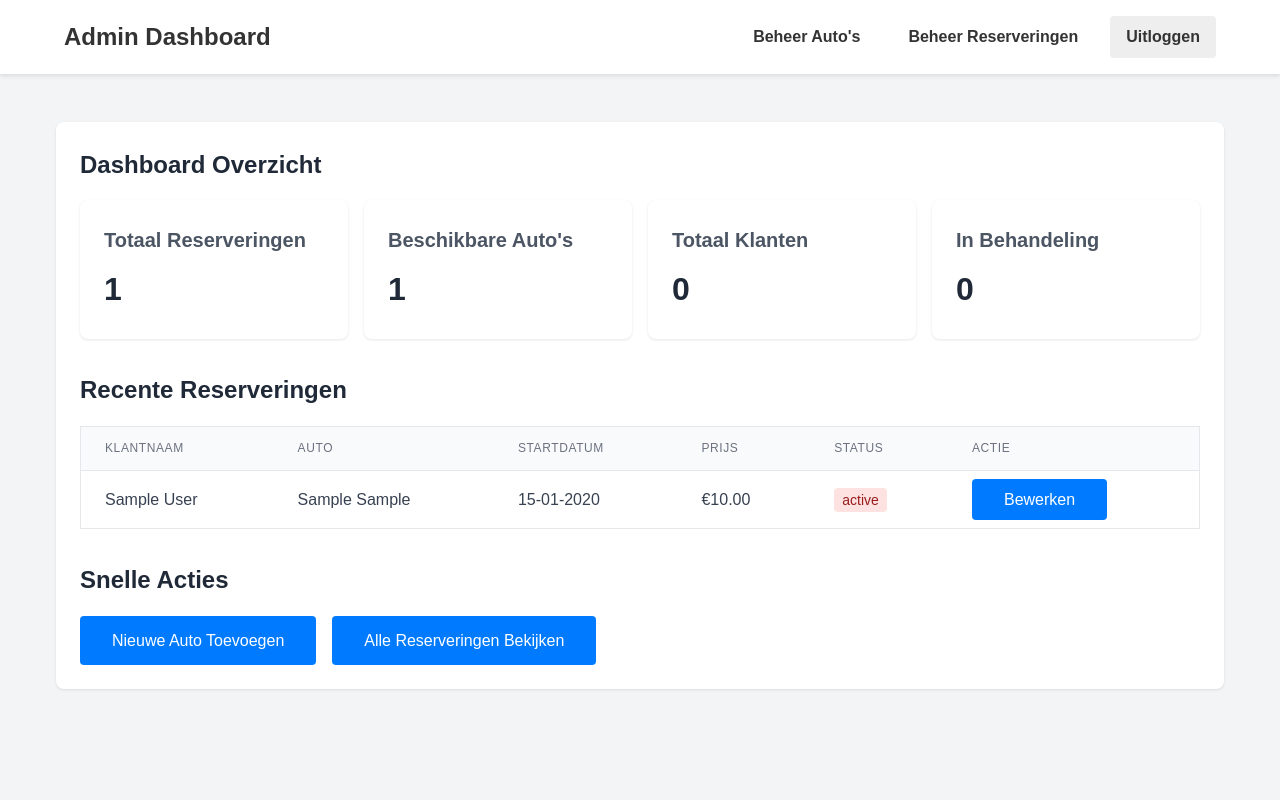
After one commit to trueeman/Project_Autoverhuur, a PHP site: page /admin/dashboard.php in a window 1280 px wide. The commit adds this page. Run offline with PHP 8.4, Linux system fonts and the light colour scheme; the visitor is signed in with stand-in values (Sample User, id 1); tables that the repository leaves empty or names only in its code hold one stand-in row (values such as "Sample post").

Commit message:
Admin dashboard start

```diff
--- /dev/null
+++ b/Code/admin/dashboard.php
@@ -0,0 +1,151 @@
+<?php
+session_start();
+
+// Check if user is logged in and is admin
+if (!isset($_SESSION['user_id']) || $_SESSION['role_id'] != 1) {
+    header("Location: ../login.php");
+    exit();
+}
+
+$host = 'localhost';
+$db   = 'autoverhuur';
+$user = 'root';
+$pass = "";
+$charset = 'utf8mb4';
+
+$dsn = "mysql:host=$host;dbname=$db;charset=$charset";
+$options = [
+    PDO::ATTR_ERRMODE            => PDO::ERRMODE_EXCEPTION,
+    PDO::ATTR_DEFAULT_FETCH_MODE => PDO::FETCH_ASSOC,
+    PDO::ATTR_EMULATE_PREPARES   => false,
+];
+
+try {
+    $pdo = new PDO($dsn, $user, $pass, $options);
+
+    // Fetch summary statistics
+    $stats = $pdo->query("
+        SELECT
+            (SELECT COUNT(*) FROM rentals) as total_rentals,
+            (SELECT COUNT(*) FROM cars) as total_cars,
+            (SELECT COUNT(*) FROM users WHERE role_id != 1) as total_customers,
+            (SELECT COUNT(*) FROM rentals WHERE status_id =
+                (SELECT status_id FROM rental_statuses WHERE status_name = 'In behandeling')
+            ) as pending_rentals
+    ")->fetch();
+
+    // Fetch recent rentals
+    $recentRentals = $pdo->query("
+        SELECT
+            r.rental_id,
+            CONCAT(u.first_name, ' ', u.last_name) as customer_name,
+            c.make,
+            c.model,
+            r.start_date,
+            r.total_price,
+            rs.status_name
+        FROM rentals r
+        JOIN users u ON r.user_id = u.user_id
+        JOIN cars c ON r.car_id = c.car_id
+        JOIN rental_statuses rs ON r.status_id = rs.status_id
+        ORDER BY r.rental_id DESC
+        LIMIT 5
+    ")->fetchAll();
+
+} catch (\PDOException $e) {
+    throw new \PDOException($e->getMessage(), (int)$e->getCode());
+}
+?>
+
+<!DOCTYPE html>
+<html lang="nl">
+<head>
+    <meta charset="UTF-8">
+    <meta name="viewport" content="width=device-width, initial-scale=1.0">
+    <link rel="stylesheet" href="../styles.css">
+    <title>Admin Dashboard</title>
+</head>
+<body class="bg-gray-100">
+    <nav class="nav-bar">
+        <div class="container">
+            <h1>Admin Dashboard</h1>
+            <div class="nav-links">
+                <a href="../Adminweergave.php" class="nav-link">Beheer Auto's</a>
+                <a href="../Adminreserveringweergave.php" class="nav-link">Beheer Reserveringen</a>
+                <a href="../logout.php" class="nav-link login">Uitloggen</a>
+            </div>
+        </div>
+    </nav>
+
+    <main class="main-container">
+        <!-- Statistics Cards -->
+        <div class="content-container">
+            <h2>Dashboard Overzicht</h2>
+            <div style="display: grid; grid-template-columns: repeat(auto-fit, minmax(250px, 1fr)); gap: 1rem; margin-bottom: 2rem;">
+                <div style="background: white; padding: 1.5rem; border-radius: 0.5rem; box-shadow: 0 1px 3px rgba(0,0,0,0.1);">
+                    <h3 style="font-size: 1.25rem; color: #4b5563; margin-bottom: 0.5rem;">Totaal Reserveringen</h3>
+                    <p style="font-size: 2rem; font-weight: bold; color: #1f2937;"><?php echo $stats['total_rentals']; ?></p>
+                </div>
+                <div style="background: white; padding: 1.5rem; border-radius: 0.5rem; box-shadow: 0 1px 3px rgba(0,0,0,0.1);">
+                    <h3 style="font-size: 1.25rem; color: #4b5563; margin-bottom: 0.5rem;">Beschikbare Auto's</h3>
+                    <p style="font-size: 2rem; font-weight: bold; color: #1f2937;"><?php echo $stats['total_cars']; ?></p>
+                </div>
+                <div style="background: white; padding: 1.5rem; border-radius: 0.5rem; box-shadow: 0 1px 3px rgba(0,0,0,0.1);">
+                    <h3 style="font-size: 1.25rem; color: #4b5563; margin-bottom: 0.5rem;">Totaal Klanten</h3>
+                    <p style="font-size: 2rem; font-weight: bold; color: #1f2937;"><?php echo $stats['total_customers']; ?></p>
+                </div>
+                <div style="background: white; padding: 1.5rem; border-radius: 0.5rem; box-shadow: 0 1px 3px rgba(0,0,0,0.1);">
+                    <h3 style="font-size: 1.25rem; color: #4b5563; margin-bottom: 0.5rem;">In Behandeling</h3>
+                    <p style="font-size: 2rem; font-weight: bold; color: #1f2937;"><?php echo $stats['pending_rentals']; ?></p>
+                </div>
+            </div>
+
+            <!-- Recent Rentals Table -->
+            <h2>Recente Reserveringen</h2>
+            <div class="table-container">
+                <table>
+                    <thead>
+                        <tr>
+                            <th>Klantnaam</th>
+                            <th>Auto</th>
+                            <th>Startdatum</th>
+                            <th>Prijs</th>
+                            <th>Status</th>
+                            <th>Actie</th>
+                        </tr>
+                    </thead>
+                    <tbody>
+                        <?php foreach ($recentRentals as $rental): ?>
+                            <tr>
+                                <td><?php echo htmlspecialchars($rental['customer_name']); ?></td>
+                                <td><?php echo htmlspecialchars($rental['make'] . ' ' . $rental['model']); ?></td>
+                                <td><?php echo date('d-m-Y', strtotime($rental['start_date'])); ?></td>
+                                <td>€<?php echo number_format($rental['total_price'], 2); ?></td>
+                                <td>
+                                    <span class="status-badge <?php echo strtolower($rental['status_name']) == 'voltooid' ? 'completed' :
+                                        (strtolower($rental['status_name']) == 'geboekt' ? 'available' :
+                                        (strtolower($rental['status_name']) == 'in behandeling' ? 'pending' : 'unavailable')); ?>">
+                                        <?php echo htmlspecialchars($rental['status_name']); ?>
+                                    </span>
+                                </td>
+                                <td>
+                                    <a href="../reservering_edit.php?id=<?php echo $rental['rental_id']; ?>" class="crud-btn">Bewerken</a>
+                                </td>
+                            </tr>
+                        <?php endforeach; ?>
+                    </tbody>
+                </table>
+            </div>
+
+            <!-- Quick Actions -->
+            <div style="margin-top: 2rem;">
+                <h2>Snelle Acties</h2>
+                <div style="display: flex; gap: 1rem; margin-top: 1rem;">
+                    <a href="../Crud.php" class="crud-btn">Nieuwe Auto Toevoegen</a>
+                    <a href="../Adminreserveringweergave.php" class="crud-btn">Alle Reserveringen Bekijken</a>
+                </div>
+            </div>
+        </div>
+    </main>
+</body>
+</html>
```
Also changed, not shown: Code/Crud.php (+4 -8 lines), Code/admin/Adminreserveringweergave.php (renamed from Code/Adminreserveringweergave.php), Code/admin/Adminweergave.php (renamed from Code/Adminweergave.php).
